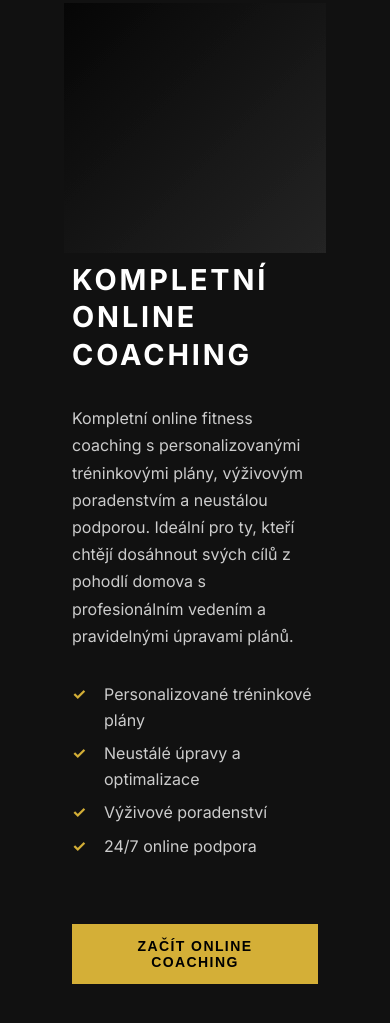
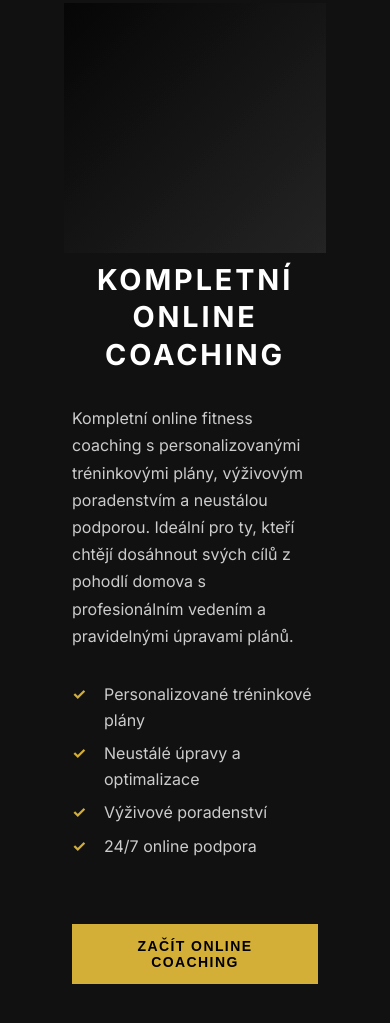
Before and after one commit to dbcoaching-collab/json-design-kyllian, a plain HTML site: page index.html in a window 390 px wide. Shown: the part 1609-2632 px from the top of the page. Drawn offline with nearby package versions, Linux system fonts and the light colour scheme.

Commit message:
Layout: Centrování nadpisů služeb na mobilu

```diff
--- a/styles.css
+++ b/styles.css
@@ -1530,6 +1530,11 @@ body {
     .service-features {
         padding: 0 !important; /* Žádné okraje pro seznam */
     }
+
+    /* Centrování nadpisů služeb na mobilu */
+    .service-title {
+        text-align: center !important; /* Nadpis na střed */
+    }
 }
 
 /* Desktop breakpoint (>768px) */
```
